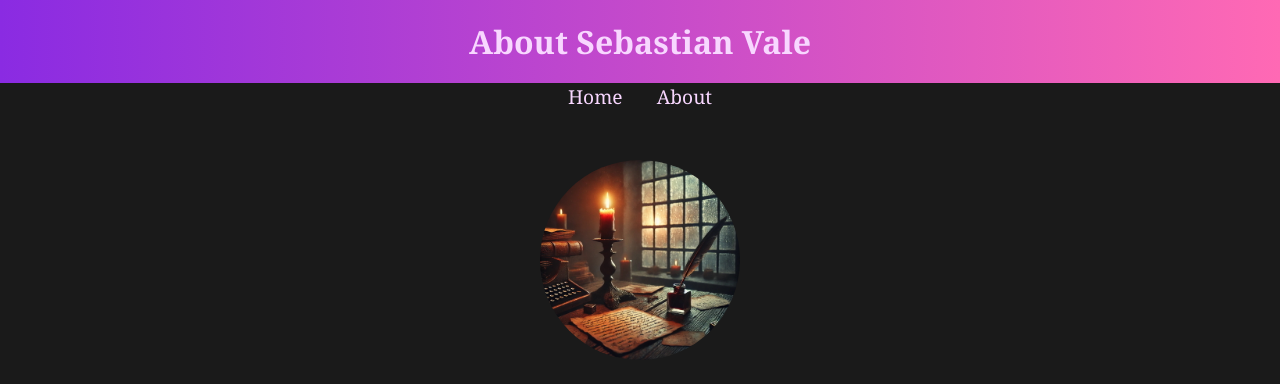
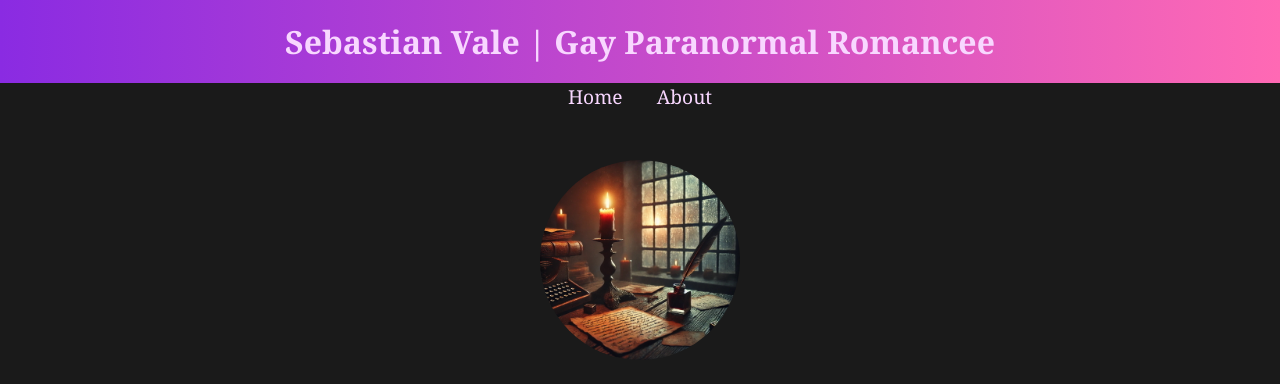
Before and after one commit to sebastianvalebooks/bloodandmoonlight, a plain HTML site: page about.html in a window 1280 px wide. Shown: the top 384 px of the page. Drawn offline with Linux system fonts and the light colour scheme.

Commit message:
Update about.html

```diff
--- a/about.html
+++ b/about.html
@@ -4,7 +4,7 @@
     <meta charset="UTF-8">
     <meta name="viewport" content="width=device-width, initial-scale=1.0">
     <meta name="description" content="Sebastian Vale crafts haunting tales of supernatural passion. Blending dark intrigue, romance, and the allure of the unknown, his novels transport readers to shadowy realms where love defies fate." />
-    <title>Sebastian Vale | Gay Paranormal Romance</title>
+    <title>About Sebastian Vale</title>
     <style>
         body {
             background-color: #1a1a1a;
@@ -52,7 +52,7 @@
     </style>
 </head>
 <body>
-    <header>About Sebastian Vale</header>
+    <header>Sebastian Vale | Gay Paranormal Romancee</header>
     <nav>
         <a href="index.html">Home</a>
         <a href="about.html">About</a>
```
